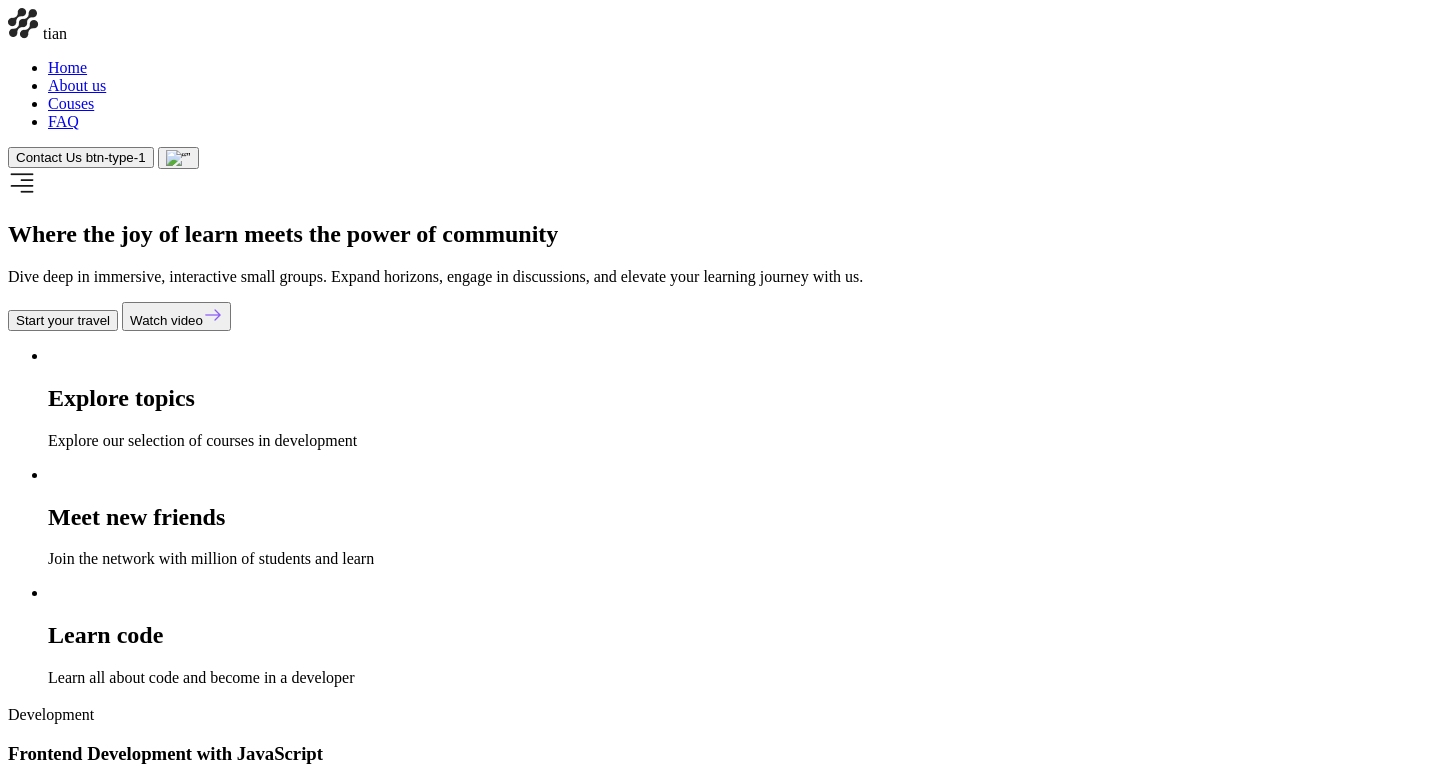
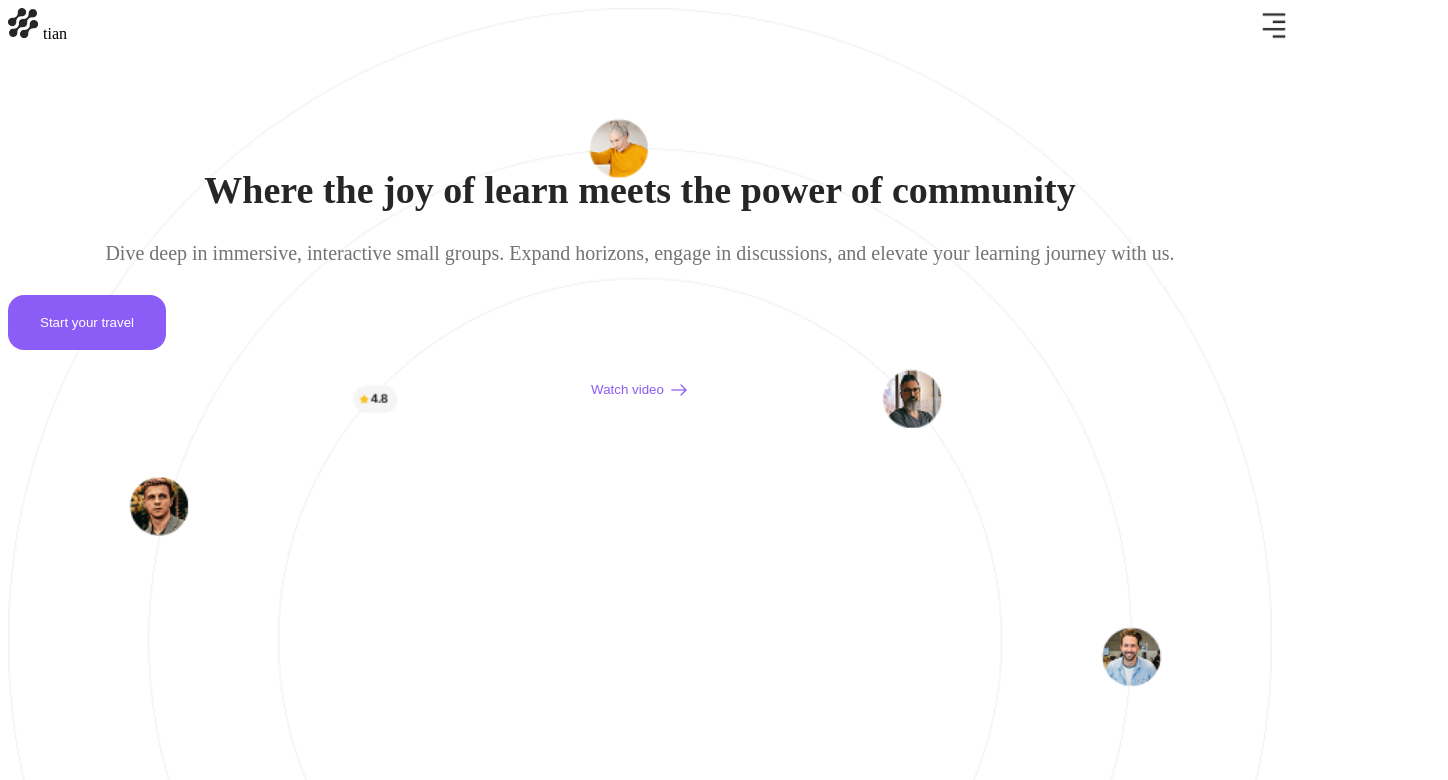
Before and after one commit to frpavlo/tian, a plain HTML site: page index.html in a window 1280 px wide. Shown: the top 780 px of the page, 1448 px wide, since content can reach past the window. Drawn offline with Linux system fonts and the light colour scheme.

Commit message:
change index

```diff
--- a/index.html
+++ b/index.html
@@ -9,7 +9,7 @@
       initial-scale="1.0"
     />
     <title>Document</title>
-    <link rel=“stylesheet” href=“style.css” />
+    <link rel="stylesheet" href="css/main.css" />
   </head>
   <body>
     <header class="header">
@@ -24,10 +24,10 @@
           <li class="link"><a href="#">Couses</a></li>
           <li class="link"><a href="#">FAQ</a></li>
         </ul>
-        <div class=“header__btn-div”>
-          <button class=“header__help-btn”>Contact Us btn-type-1</button>
-          <button class=“header__theme-btn”>
-            <img src=“img/sun.png” alt=“” />
+        <div class="header__btn-div">
+          <button class="header__help-btn">Contact Us btn-type-1</button>
+          <button class="header__theme-btn">
+            <img src="img/sun.png" alt="" />
           </button>
         </div>
         <img src="img/textalign-right.png" />
```
